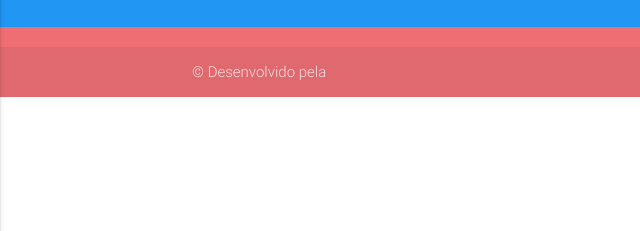
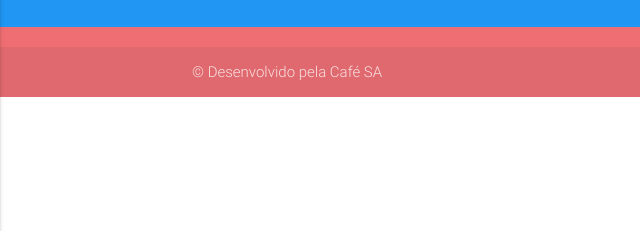
Before and after one commit to imperiumzigna/WebCleinteUemaV2, a plain HTML site: page index.html in a window 1280 px wide. Shown: the part 437-668 px from the top of the page, 0-640 px from the left. Drawn offline with nearby package versions, Linux system fonts and the light colour scheme.

Commit message:
modified:   .idea/workspace.xml 	modified:   index.html

```diff
--- a/index.html
+++ b/index.html
@@ -77,7 +77,7 @@
     <footer class="page-footer">
         <div class="footer-copyright">
             <div class="container">
-                © Desenvolvido pela
+                © Desenvolvido pela Café SA
             </div>
         </div>
 
```
